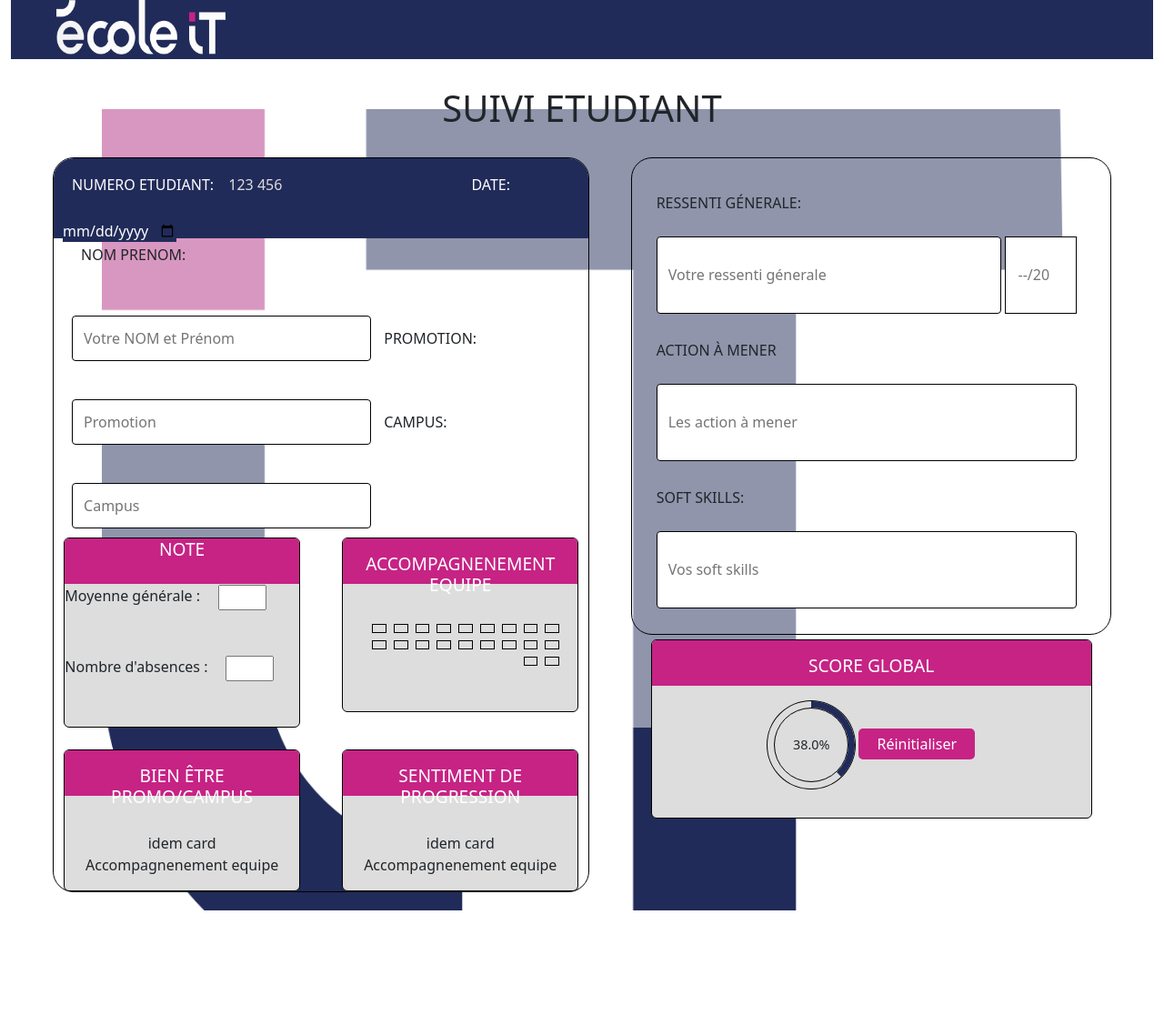
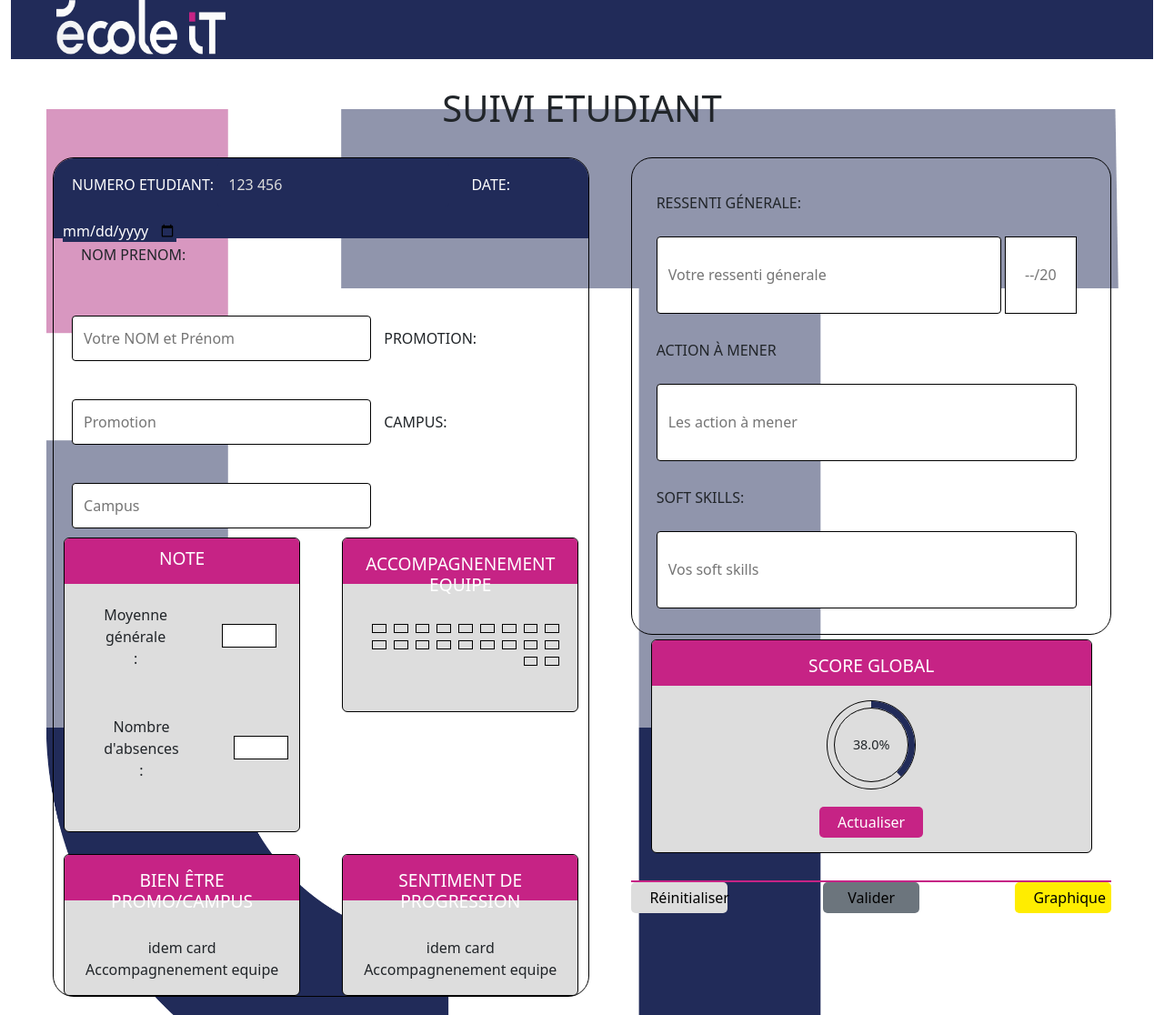
Before and after one commit to zosma23/suivi_etudiant, a PHP site: page /acceuil.php in a window 1280 px wide. Shown: the whole page at 91% size. Before the commit the page ends 1001 px from the top, so only its background shows below. Run offline with PHP 8.4, Linux system fonts and the light colour scheme.

Commit message:
update 08/04 Carte note Ok

```diff
--- a/acceuil.php
+++ b/acceuil.php
@@ -46,11 +46,12 @@
 
                 <div>
                     <div class="row row-cols-1 row-cols-md-2 g-4">
-                        <div class="col">
+                        <!-- <div class="col">
                             <div class="card text-center carte_note">
                                 <div class="bandeau_titre"></div>
-                                    <div class="card-body card-text ">
+                                    <div class="card-text ">
                                         <h5 class=" card-title moyenne majuscule">Note</h5>
+                                        <div class=text_note>
                                         <div class="note ">
                                             <p>Moyenne générale :</p>
                                             <input type="number">
@@ -59,10 +60,33 @@
                                             <span>Nombre d'absences :</span>
                                             <input type="number">
                                         </div>
+                                        </div>
                                     </div>
 
                             </div>
-                        </div>
+                        </div> -->
+                        <div class="col">
+                            <div class="card text-center carte_note">
+                                <div class="bandeau_titre"></div>
+                                <div class="card-text">
+                                <h5 class="card-title moyenne majuscule ooh">Note</h5>
+
+                                <form class="text_note">
+                                    <div class="note">
+                                    <label for="moyenne">Moyenne générale :</label>
+                                    <input type="number" id="moyenne" name="moyenne">
+                                    </div>
+
+                                    <div class="note">
+                                    <label for="absences">Nombre d'absences :</label>
+                                    <input type="number" id="absences" name="absences">
+                                    </div>
+                                </form>
+
+                                </div>
+                            </div>
+                            </div>
+
                         <div class="col">
                             <div class="card text-center">
                             <div class="bandeau_titre"></div>
@@ -128,7 +152,7 @@
                                     <div class="text"></div>
                                     </div>
 
-                                    </div>
+                                </div>
 
                             </div>
                             </div>
@@ -162,7 +186,7 @@
                     <form action="">
                         <label class="majuscule" for="ressenti">ressenti génerale:</label>
                         <input class="input_ressenti" type="text" id="ressenti" name="ressenti" placeholder="Votre ressenti génerale">
-                        <input class="input_note" type="number" id="note" name="note" placeholder="--/20">
+                        <input class="input_note" typ   " id="note" name="note" placeholder="--/20">
 
                         <label class=" majuscule" for="action">action à mener</label>
                         <input type="text" id="action" name="action" placeholder="Les action à mener" ></input>
@@ -180,7 +204,7 @@
                     <div class="bandeau_titre"></div>
                     <div class="card-body">
                         <h5 class=" card-title moyenne majuscule">score global</h5>
-                        <p class="card-text">
+                        <div class="card-text">
                         <div class="progress-wrapper">
                         <div class="progress-circle thin" data-value="38">
                             <div class="progress-masque">
@@ -189,12 +213,25 @@
                             </div>
                         </div>
                         </div>
-                        <button id="resetButton">Réinitialiser</button>
-                        </p>
+                        </div>
+                        <button id="updateButton">Actualiser</button>
                     </div>
                     </div>
 
                     </div>
+                </div>
+
+
+                <div class="separation"></div>
+
+
+                    <div class="button-group">
+                        <button id="resetButton" onclick="location.reload()">Réinitialiser</button>
+                        <button id="valide" type="button" class="btn btn-secondary" id="validerBtn">Valider</button>
+                        <button id="graph" onclick="window.location.href='graphique.php'">Graphique</button>
+                    </div>
+                    <div class="alert alert-success" role="alert">A simple success alert—check it out!</div>
+
                 </div>
 
             </div>
--- a/index.css
+++ b/index.css
@@ -145,29 +145,37 @@ label{
   margin-bottom: 50px;
 }
 
-input[type=number] {
-  width: 53px;
-  height: 5px;
-  padding: 12px;
-  margin-left: 20px;
+
+.text_note input[type=number] {
+  width: 60px !important;
+  margin-left: 10px;
+
 }
 
-.note{
+.note {
   display: flex;
-  gap: 1;
+  align-items: center;
+  justify-content: space-between;
+  margin-right: 15%;
 }
 
-.bandeau_titre{
+
+.note label {
+  flex: 1;
+  margin: 0;
+}
+
+.bandeau_titre {
   background-color: #c62385;
-  height: 50px; /* Ajuste la hauteur selon ton besoin */
+  height: 50px;
   width: 100%;
   position: absolute;
-  top: 0;
-  left: 0;
+  /* top: 0;
+  left: 0; */
   border-radius: 5px 5px 0 0;
 }
 
-h5{
+h5 {
   position: relative;
   font-size: 1.2em;
   text-align: center;
@@ -175,7 +183,10 @@ h5{
   color: white !important;
 }
 
-.card{
+.ooh{
+  margin-top: 10px;
+}
+.card {
   background-color: #dddddd;
   border: solid 1px black;
   margin-left: 4%;
@@ -186,6 +197,11 @@ h5{
 .moyenne {
   padding-bottom: 20px;
   align-items: center;
+}
+
+.text_note {
+  margin-top: 5%;
+  margin-left: 5%;
 }
 
 
@@ -631,12 +647,7 @@ label:nth-of-type(1):hover  ~ .text:before{
 }
 
 
-.card-text{
-  padding: 0px;
-  margin: 0px;
-}
-
-#resetButton {
+#updateButton {
   margin-top: 20px;      /* espace entre le cercle et le bouton */
   padding: 5px 20px;    /* taille du bouton */
   font-size: 1em;        /* taille du texte dans le bouton */
@@ -647,6 +658,53 @@ label:nth-of-type(1):hover  ~ .text:before{
   border-radius: 5px;    /* arrondir les coins du bouton */
 }
 
-#resetButton:hover {
-  background-color: #555; /* couleur au survol */
+#updateButton:hover {
+  background-color: #c62385be; /* couleur au survol */
 }
+
+.separation{
+  border-top: solid 2px #c62385;
+  margin-top: 30px;
+}
+
+
+
+.button-group {
+  margin-bottom: 60px;
+  display: flex;
+  justify-content: center;   /* Centrage horizontal */
+  gap: 20%;                 /* Marge horizontale entre les boutons */
+}
+
+.button-group button {
+  flex: 1;
+  width: 80px;
+  padding: 5px 20px;
+  font-size: 1em;
+  cursor: pointer;
+  color: black;
+  border: none;
+  border-radius: 5px;
+  transition: background-color 0.3s;
+  text-align: center;
+}
+
+.button-group button:hover {
+  background-color: #555;
+}
+
+#resetButton {
+  background-color: #dddddd;
+}
+
+#valider{
+  background-color: #53B655;
+}
+
+#graph{
+  background-color: #ffed00;
+}
+
+.alert-success{
+  display: none;
+}
--- a/progress_circle.js
+++ b/progress_circle.js
@@ -60,8 +60,8 @@ document.addEventListener('DOMContentLoaded', function () {
 // Récupère l'élément progress-circle
 const progressCircle = document.querySelector('.progress-circle');
 
-// Récupère le bouton reset
-const resetButton = document.getElementById('resetButton');
+// Récupère le bouton update
+const updateButton = document.getElementById('updateButton');
 
 // Fonction pour mettre à jour la progression du cercle
 function updateProgress() {
@@ -85,8 +85,8 @@ function updateProgress() {
   progressCircle.querySelector('span').textContent = value + '%';
 }
 
-// Fonction pour réinitialiser la progression
-resetButton.addEventListener('click', function() {
+// Fonction pour actuliser la progression
+updateButton.addEventListener('click', function() {
   // Remet la valeur data-value à 0 (ou à une autre valeur de départ si tu veux)
   progressCircle.setAttribute('data-value', 0);
 
@@ -96,3 +96,23 @@ resetButton.addEventListener('click', function() {
 
 // Initialiser la progression au chargement de la page
 updateProgress();
+
+
+
+// function valider() {
+//   alert("Votre saisie a bien été validée !");
+// }
+document.addEventListener("DOMContentLoaded", function() {
+  // Lorsque le bouton est cliqué
+  document.getElementById('validerBtn').addEventListener('click', function() {
+    const alert = document.getElementById('successAlert');
+
+    // Afficher l'alerte
+    alert.style.display = 'block';
+
+    // Cacher l'alerte après 3 secondes
+    setTimeout(function() {
+      alert.style.display = 'none';
+    }, 3000); // 3000ms = 3 secondes
+  });
+});
```
Also changed, not shown: graphique.php (added, +12 -0 lines), test.php (added, +46 -0 lines).
